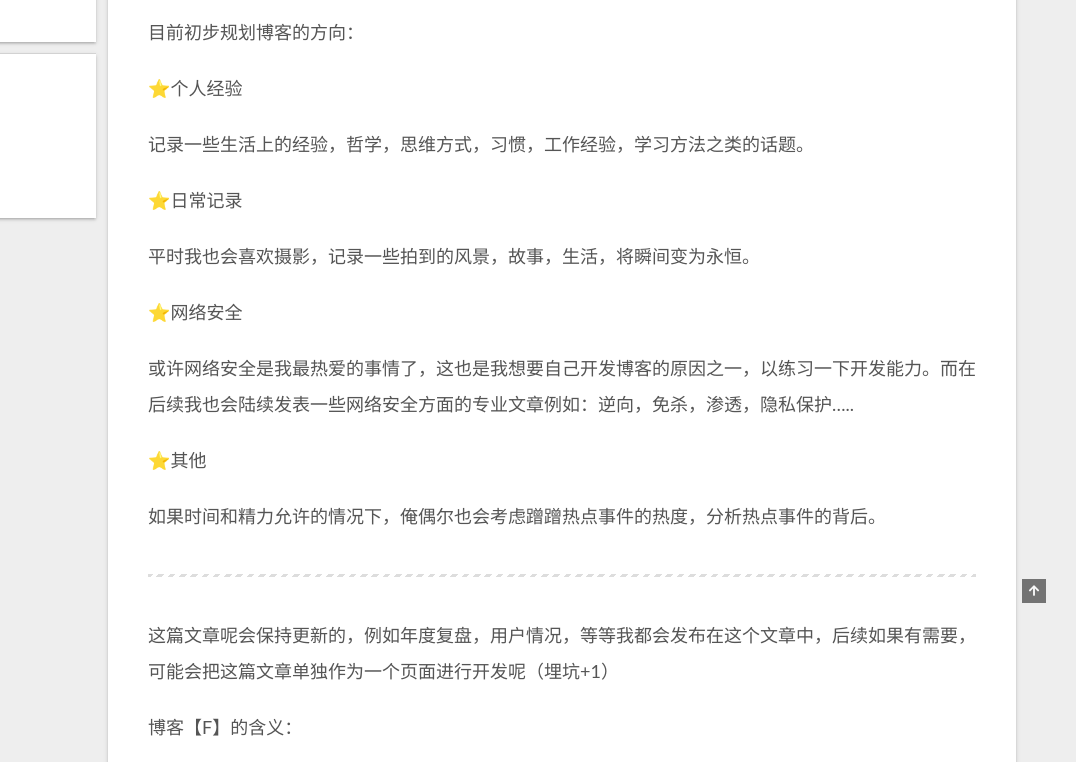
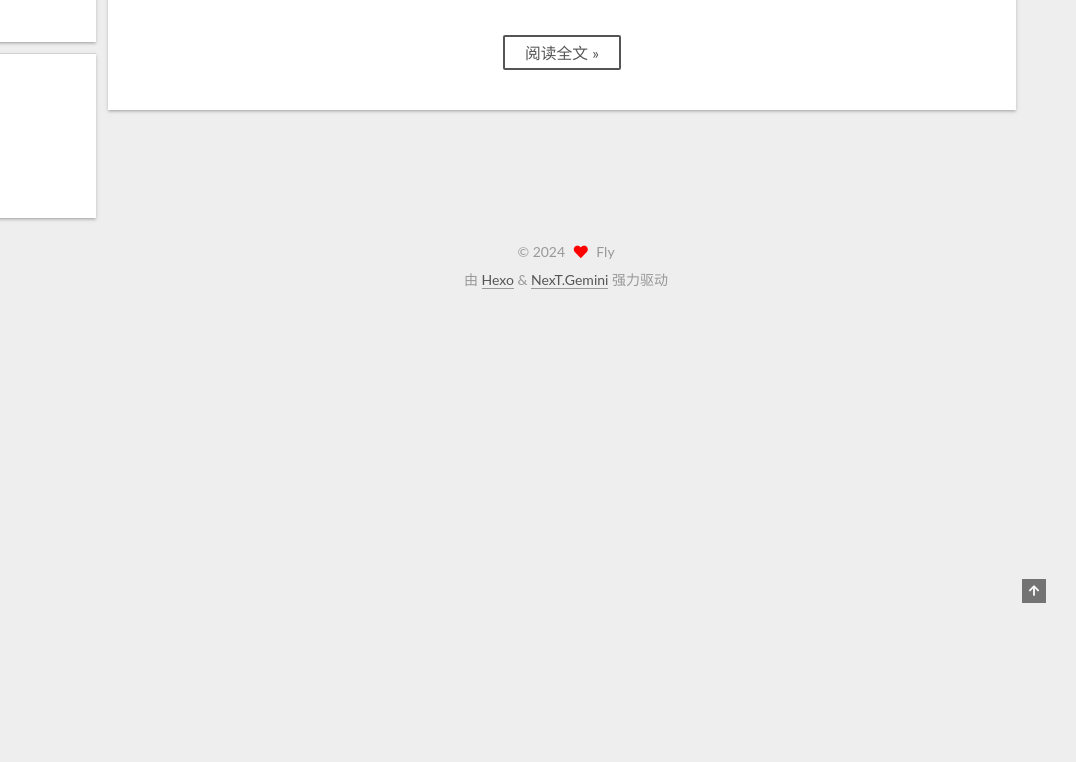
Before and after one commit to FlySec-01/FlySec-01.github.io, a plain HTML site: page index.html in a window 1280 px wide. Shown: the part 297-1059 px from the top of the page, 204-1280 px from the left. After the commit the page ends 800 px from the top, so only its background shows below. Drawn offline with Linux system fonts and the light colour scheme.

Commit message:
Site updated: 2024-05-02 09:51:11

```diff
--- a/index.html
+++ b/index.html
@@ -197,7 +197,7 @@
                   <i class="far fa-calendar-check"></i>
                 </span>
                 <span class="post-meta-item-text">更新于</span>
-                <time title="修改时间：2024-05-02 09:45:44" itemprop="dateModified" datetime="2024-05-02T09:45:44+08:00">2024-05-02</time>
+                <time title="修改时间：2024-05-02 09:50:42" itemprop="dateModified" datetime="2024-05-02T09:50:42+08:00">2024-05-02</time>
               </span>
 
 
@@ -212,22 +212,13 @@
 
 
           <p>想写博客有了几年时间了，尝试过很多方式搭建这个博客，但是一直被各种事情打断后不了了之，最后发现了一个非常好用的知识管理工具【obsidian】，因为obsidian主要是markdown文档，再加上刚刚开始用户没有很多不需要服务器，决定使用github pages + hexo来更新博客内容。</p>
-<!-- read more -->
-
-<p>目前初步规划博客的方向：</p>
-<p>⭐个人经验</p>
-<p>记录一些生活上的经验，哲学，思维方式，习惯，工作经验，学习方法之类的话题。</p>
-<p>⭐日常记录</p>
-<p>平时我也会喜欢摄影，记录一些拍到的风景，故事，生活，将瞬间变为永恒。</p>
-<p>⭐网络安全</p>
-<p>或许网络安全是我最热爱的事情了，这也是我想要自己开发博客的原因之一，以练习一下开发能力。而在后续我也会陆续发表一些网络安全方面的专业文章例如：逆向，免杀，渗透，隐私保护…..</p>
-<p>⭐其他</p>
-<p>如果时间和精力允许的情况下，俺偶尔也会考虑蹭蹭热点事件的热度，分析热点事件的背后。</p>
-<hr>
-<p>这篇文章呢会保持更新的，例如年度复盘，用户情况，等等我都会发布在这个文章中，后续如果有需要，可能会把这篇文章单独作为一个页面进行开发呢（埋坑+1）</p>
-<p>博客【F】的含义：</p>
-<p>有一天晚上刷到马斯克对【x】有情有独钟，将推特改为x，x.com….发现一个字母的品牌也可以很简单；经过了一番思考，决定用自己名字的【F】来命名自己的品牌，在我的眼里【F】象征着fly，freedom，faith，fantasy ……</p>
-<p>2024&#x2F;3&#x2F;25：等后续拥有一定的用户基数后，设计一款商标logo，用户投票来选择。</p>
+          <!--noindex-->
+            <div class="post-button">
+              <a class="btn" href="/2024/05/01/%E5%8D%9A%E5%AE%A2%E7%9A%84%E7%AE%80%E4%BB%8B/#more" rel="contents">
+                阅读全文 &raquo;
+              </a>
+            </div>
+          <!--/noindex-->
 
 
     </div>
```
Also changed, not shown: 2024/05/01/博客的简介/index.html (+5 -5 lines).
